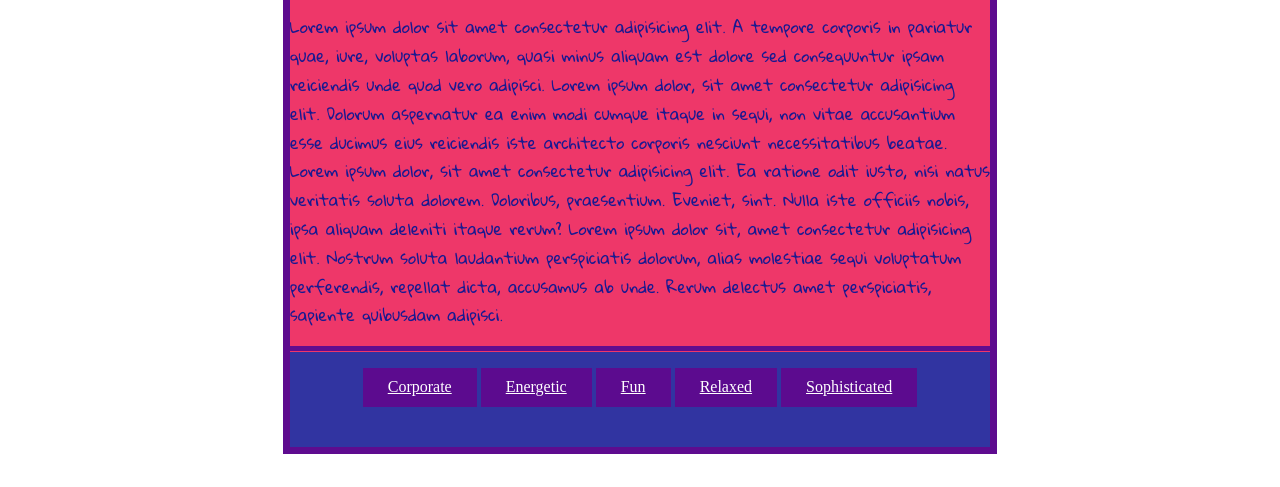
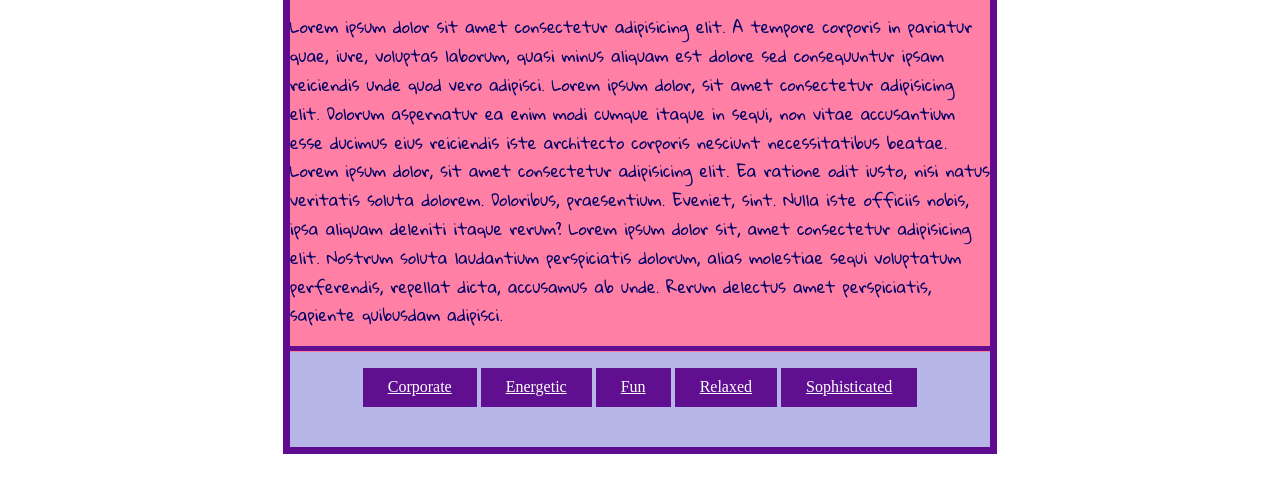
Before and after one commit to bdavez/Assignment1, a plain HTML site: page fun.html in a window 1280 px wide. Shown: the part 313-800 px from the top of the page. Drawn offline with nearby package versions, Linux system fonts and the light colour scheme.

Commit message:
adjusted colors

```diff
--- a/styles.css
+++ b/styles.css
@@ -6,7 +6,7 @@
     border-style: solid;
     border-width: 7px;
     border-color: #5E0B8F;
-    background: #3134A1;
+    background: #B5B5E8;
 }
 .wrapperhome {
     margin: 0 auto;
@@ -128,8 +128,8 @@ h2 {
 .pfun {
     font-family: 'Gloria Hallelujah', cursive;
     line-height: 1.8;
-    background-color: #EE3769;
-    color: #181991;
+    background-color: #FF80A4;
+    color: #030368;
 }
 .hsoph {
     font-family: 'Great Vibes', cursive;
```
Also changed, not shown: sophisticated.html (+0 -1 lines).
